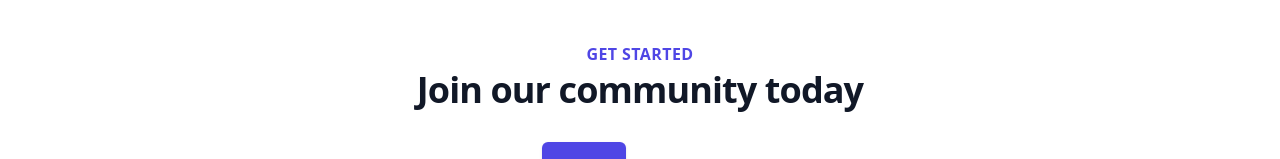
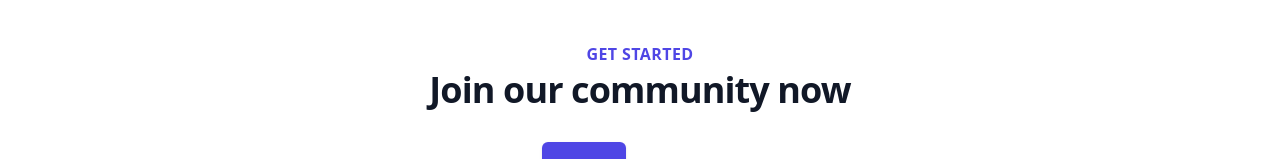
Before and after one commit to dixithimanshu28ind/project, a React app: page / in a window 1280 px wide. Shown: the part 438-597 px from the top of the page. Built offline with nearby package versions, Linux system fonts and the light colour scheme; the HTML template or start-up script is replaced by a standard one.

Commit message:
copy updated on homepage

```diff
--- a/src/pages/Home.tsx
+++ b/src/pages/Home.tsx
@@ -217,7 +217,7 @@ function Home({ showNotification }: HomeProps) {
         <div className="max-w-7xl mx-auto px-4 sm:px-6 lg:px-8">
           <div className="text-center">
             <h2 className="text-base font-semibold text-indigo-600 tracking-wide uppercase">Get Started</h2>
-            <p className="mt-1 text-4xl font-extrabold text-gray-900 sm:text-5xl sm:tracking-tight lg:text-4xl">Join our community today</p>
+            <p className="mt-1 text-4xl font-extrabold text-gray-900 sm:text-5xl sm:tracking-tight lg:text-4xl">Join our community now</p>
             <div className="mt-8 flex justify-center">
               <div className="inline-flex rounded-md shadow">
                 <button
```
